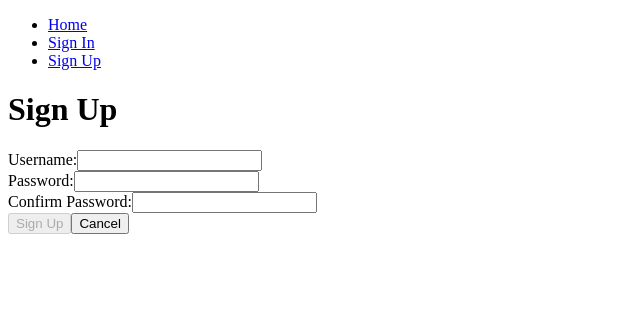
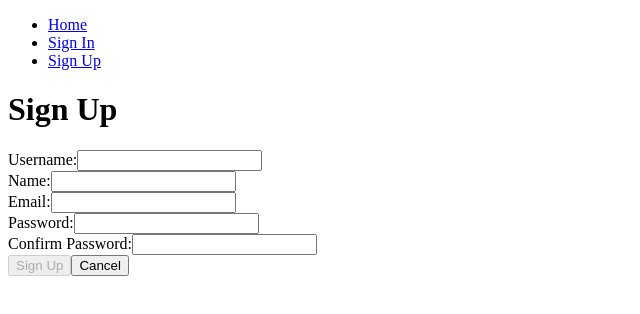
Before and after one commit to IDAC1899/cyber-tracking-frontend, a React (Vite) app: page /sign-up in a window 1280 px wide. Shown: the top 314 px of the page, without its empty margins (0-640 px from the left). Built offline with nearby package versions, Linux system fonts and the light colour scheme; no server answers.

Commit message:
updated sign-up form to include email and name as fields to enter

```diff
--- a/src/components/Dashboard/Dashboard.jsx
+++ b/src/components/Dashboard/Dashboard.jsx
@@ -3,8 +3,6 @@
 import { useEffect, useState, useContext } from 'react';
 
 import { UserContext } from '../../contexts/UserContext';
-
-import * as userService from '../../services/userService';
 
 const Dashboard = () => {
   const { user } = useContext(UserContext);
--- a/src/components/SignUpForm/SignUpForm.jsx
+++ b/src/components/SignUpForm/SignUpForm.jsx
@@ -1,4 +1,4 @@
-// SignUpForm.jsx
+// src/components/SignUpForm/SignUpForm.jsx
 
 import { useState, useContext } from 'react';
 import { useNavigate } from 'react-router';
@@ -12,11 +12,13 @@ const SignUpForm = () => {
   const [message, setMessage] = useState('');
   const [formData, setFormData] = useState({
     username: '',
+    name: '',
+    email: '',
     password: '',
     passwordConf: '',
   });
 
-  const { username, password, passwordConf } = formData;
+  const { username, name, email, password, passwordConf } = formData;
 
   const handleChange = (evt) => {
     setMessage('');
@@ -27,15 +29,15 @@ const SignUpForm = () => {
     evt.preventDefault();
     try {
       const newUser = await signUp(formData);
-      setUser(newUser);
-      navigate('/');
+    setUser(newUser);
+    navigate('/');
     } catch (err) {
       setMessage(err.message);
     }
   };
 
   const isFormInvalid = () => {
-    return !(username && password && password === passwordConf);
+    return !(username && name && email && password && password === passwordConf);
   };
 
   return (
@@ -47,9 +49,31 @@ const SignUpForm = () => {
           <label htmlFor='username'>Username:</label>
           <input
             type='text'
-            id='name'
+            id='username'
             value={username}
             name='username'
+            onChange={handleChange}
+            required
+          />
+        </div>
+        <div>
+          <label htmlFor='name'>Name:</label>
+          <input
+            type='text'
+            id='name'
+            value={name}
+            name='name'
+            onChange={handleChange}
+            required
+          />
+        </div>
+        <div>
+          <label htmlFor='email'>Email:</label>
+          <input
+            type='email'
+            id='email'
+            value={email}
+            name='email'
             onChange={handleChange}
             required
           />
@@ -63,7 +87,7 @@ const SignUpForm = () => {
             name='password'
             onChange={handleChange}
             required
-          />
+        />
         </div>
         <div>
           <label htmlFor='confirm'>Confirm Password:</label>
@@ -78,7 +102,7 @@ const SignUpForm = () => {
         </div>
         <div>
           <button disabled={isFormInvalid()}>Sign Up</button>
-          <button onClick={() => navigate('/')}>Cancel</button>
+          <button type="button" onClick={() => navigate('/')}>Cancel</button>
         </div>
       </form>
     </main>
```
